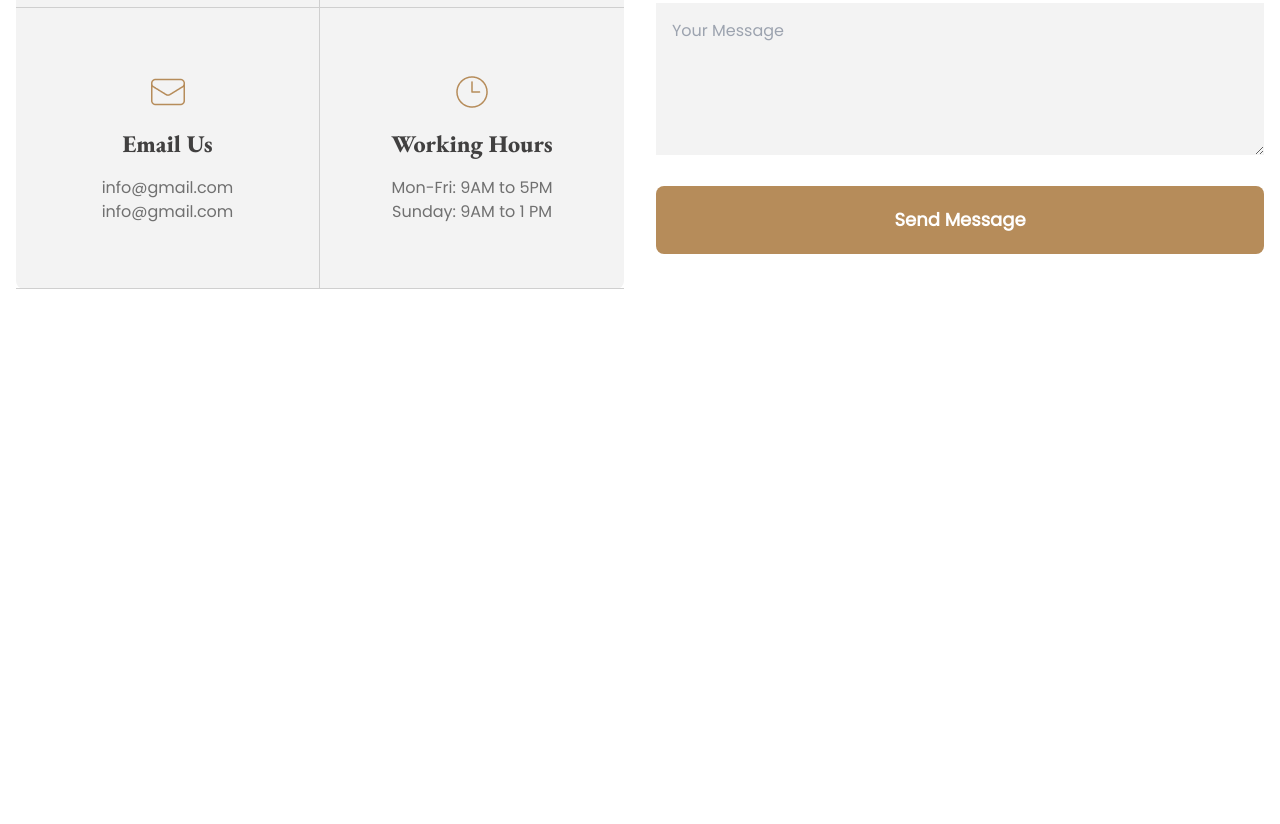
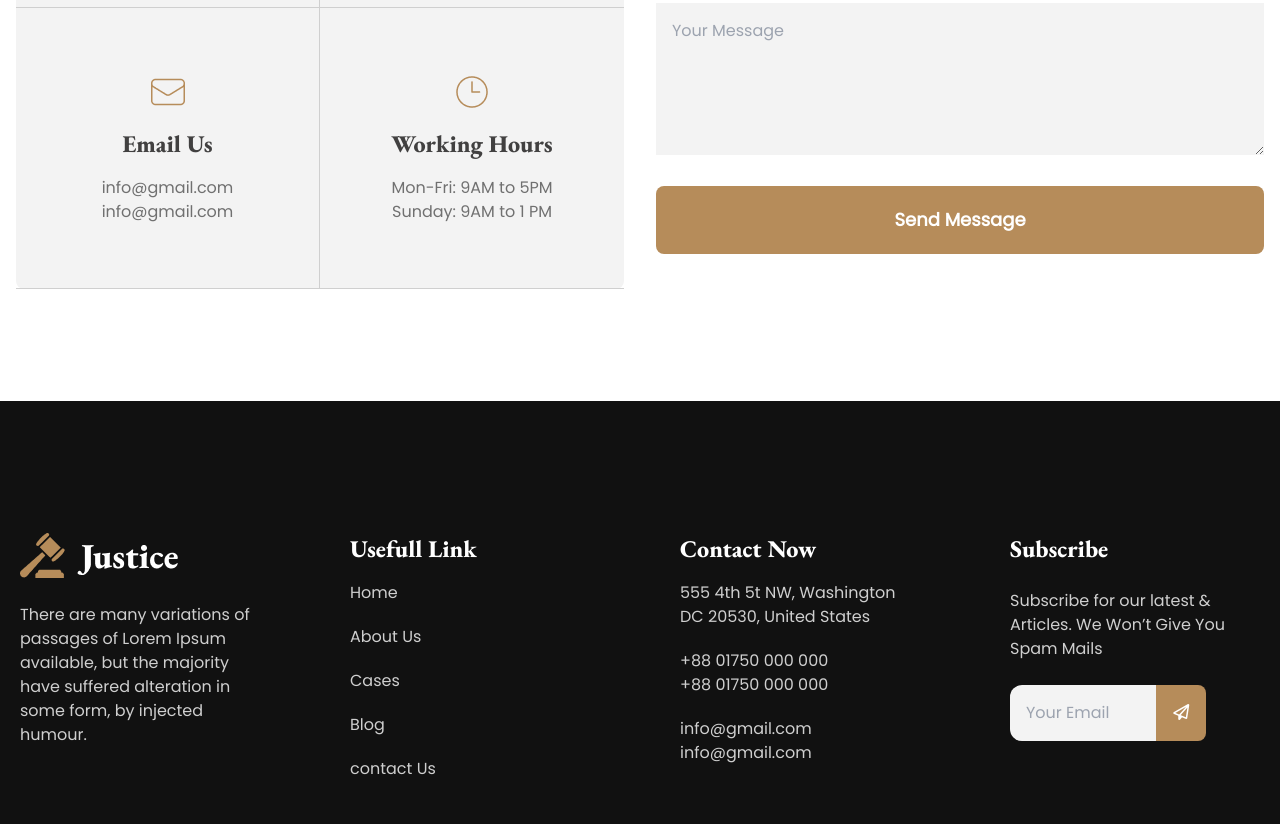
Before and after one commit to aminurjs/justice-solution, a plain HTML site: page index.html in a window 1280 px wide. Shown: the part 3917-4741 px from the top of the page. Before the commit the page ends 4318 px from the top, so only its background shows below. Drawn offline with nearby package versions, Linux system fonts and the light colour scheme.

Commit message:
Footer area complete

```diff
--- a/index.html
+++ b/index.html
@@ -35,7 +35,7 @@
         }
     </style>
 </head>
-<body class="bg-white">
+<body>
     <header class="container max-w-7xl mx-auto">
         <div class="navbar bg-base-100 py-8">
             <div class="navbar-start">
@@ -216,8 +216,40 @@
             </div>
         </section>
     </main>
-    <footer>
-
+    <footer class="bg-[#111] py-28">
+        <div class="p-5 text-base-content container max-w-7xl mx-auto grid grid-cols-1 md:grid-cols-2 lg:grid-cols-4 gap-20">
+            <div>
+                <a class="mb-6 block" href=""><img src="./images/logo.png" alt=""></a>
+                <p class="text-base text-[#cfcfcf]">There are many variations of passages of Lorem Ipsum available, but the majority have suffered alteration in some form, by injected humour.</p>
+            </div>
+            <div>
+              <h3 class="garamond text-2xl text-[#fff] mb-4">Usefull Link</h3>
+              <ul>
+                <li><a class="text-base text-[#cfcfcf] link-hover block mb-5" href="">Home</a></li>
+                <li><a class="text-base text-[#cfcfcf] link-hover block mb-5" href="">About Us</a></li>
+                <li><a class="text-base text-[#cfcfcf] link-hover block mb-5" href="">Cases</a></li>
+                <li><a class="text-base text-[#cfcfcf] link-hover block mb-5" href="">Blog</a></li>
+                <li><a class="text-base text-[#cfcfcf] link-hover block mb-5" href="">contact Us</a></li>
+              </ul>
+            </div>
+            <div>
+              <h3 class="garamond text-2xl text-[#fff] mb-4">Contact Now</h3>
+              <ul>
+                <li><p class="text-base text-[#cfcfcf] link-hover mb-5" href="">555 4th 5t NW, Washington <br>
+                    DC 20530, United States</p></li>
+                <li><a class="text-base text-[#cfcfcf] link-hover" href="">+88 01750 000 000</a></li>
+                <li><a class="text-base text-[#cfcfcf] link-hover mb-5 block" href="">+88 01750 000 000</a></li>
+                <li><a class="text-base text-[#cfcfcf] link-hover" href="">info@gmail.com</a></li>
+                <li><a class="text-base text-[#cfcfcf] link-hover mb-5 block" href="">info@gmail.com</a></li>
+              </ul>
+            </div>
+            <div>
+              <h3 class="garamond text-2xl text-[#fff] mb-6">Subscribe</h3>
+              <p class="text-base text-[#cfcfcf] mb-6">Subscribe for our latest & Articles. We Won’t Give You Spam Mails</p>
+              <input type="email" class="bg-[#f3f3f3] p-4 w-3/5 text-[#707070] text-base outline-none rounded-l-xl" placeholder="Your Email">
+              <button class="rounded-r-lg bg-button-prime hover:bg-button-hover text-white text-base font-extrabold capitalize border-none py-4 w-1/5 -ml-2" type="submit"><i class="fa-regular fa-paper-plane"></i></button>
+            </div>
+        </div>
     </footer>
 </body>
 </html>
```
Also changed, not shown: images/Frame.svg (added).
